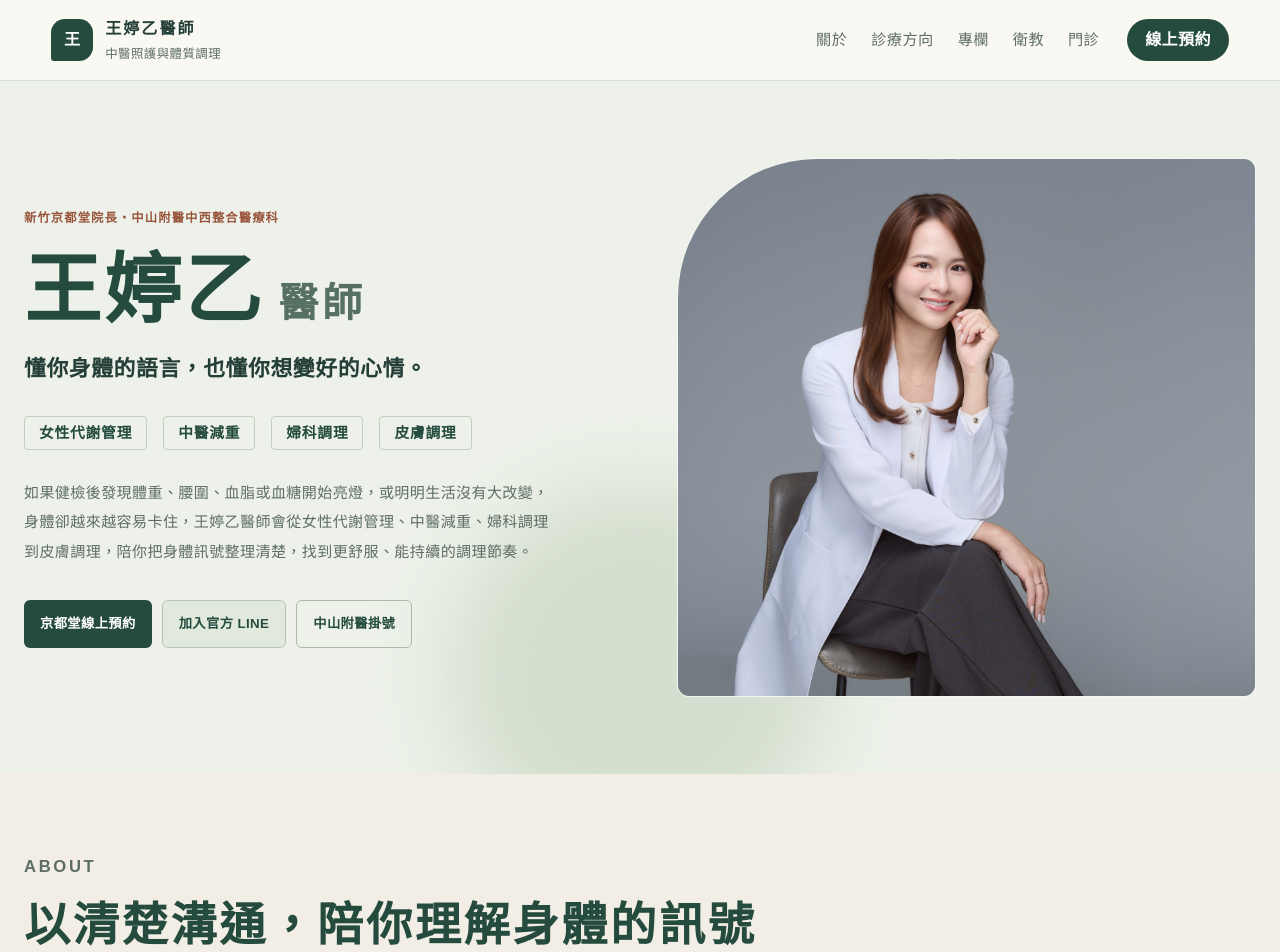
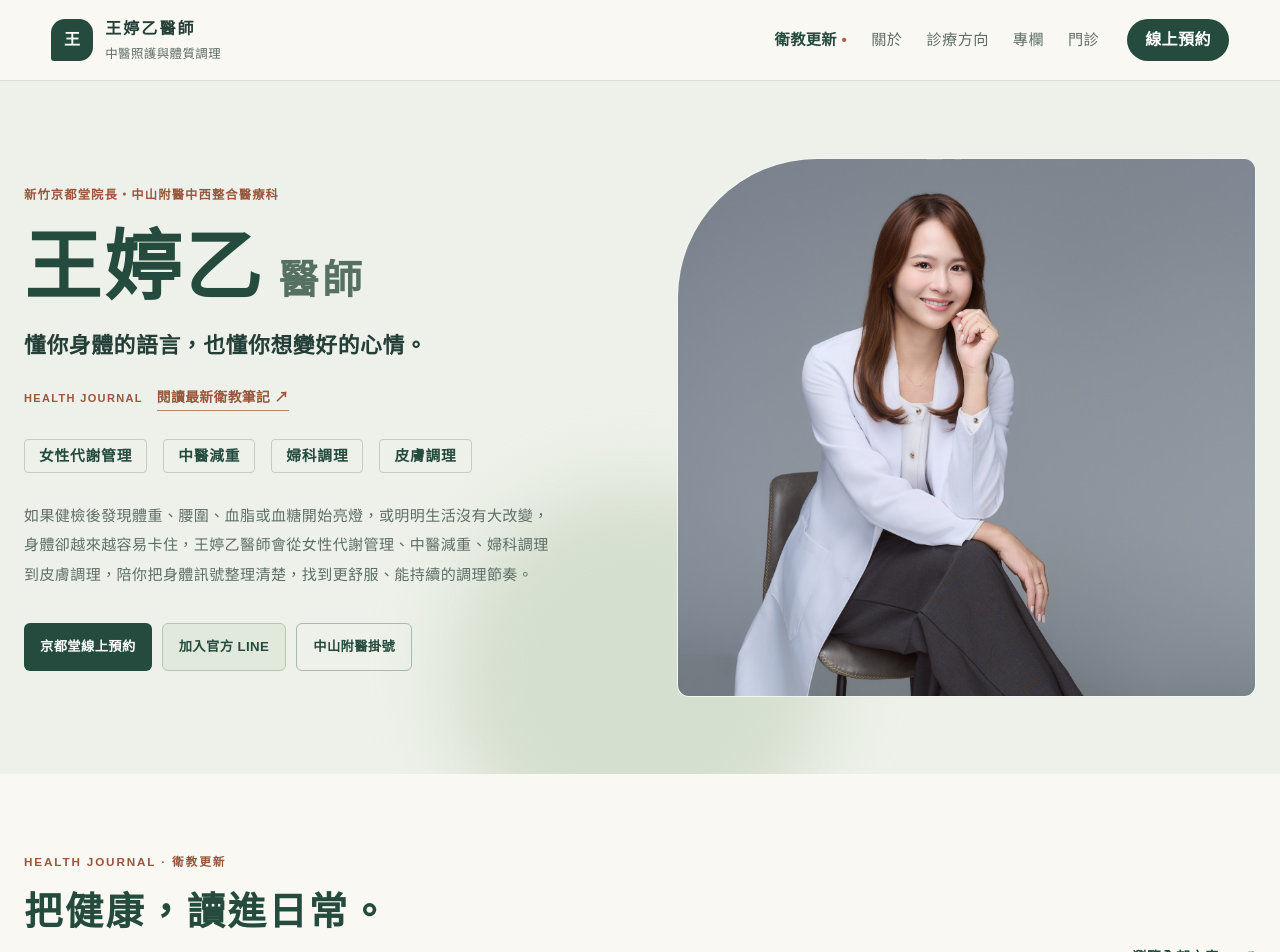
Before and after one commit to cheer3366/wang-tingyi-tcm, a Jekyll site: the page built from index.html, in a window 1280 px wide and 1400 px high. Shown: the top 952 px of the window. Built offline with Jekyll 4.4.1, drawn with Linux system fonts in a browser that asks for light colours; some of the changed text lies outside the part shown.

Commit message:
Feature latest health articles directly below homepage hero

```diff
--- a/index.html
+++ b/index.html
@@ -79,7 +79,7 @@
         ]
       }
     </script>
-    <link rel="stylesheet" href="styles.css" />
+    <link rel="stylesheet" href="styles.css?v=20261030" />
   </head>
   <body>
     <header class="site-header">
@@ -91,10 +91,10 @@
         </span>
       </a>
       <nav class="site-nav" aria-label="主要導覽">
+        <a href="#articles" class="nav-journal">衛教更新<span aria-hidden="true"> •</span></a>
         <a href="#about">關於</a>
         <a href="#care">診療方向</a>
         <a href="#column">專欄</a>
-        <a href="#articles">衛教</a>
         <a href="#schedule">門診</a>
       </nav>
       <a class="header-action" href="https://www.kyoto.com.tw/contact/reserve" target="_blank" rel="noreferrer">
@@ -108,6 +108,7 @@
           <p class="eyebrow">新竹京都堂院長・中山附醫中西整合醫療科</p>
           <h1><span>王婷乙</span><small>醫師</small></h1>
           <p class="lead">懂你身體的語言，也懂你想變好的心情。</p>
+          <a class="hero-journal-link" href="#articles">HEALTH JOURNAL <span>閱讀最新衛教筆記 ↗</span></a>
           <div class="keyword-row" aria-label="網站關鍵字">
             <span>女性代謝管理</span>
             <span>中醫減重</span>
@@ -132,6 +133,42 @@
         <figure class="hero-media">
           <img src="assets/hero-new.jpg" alt="王婷乙醫師形象照" />
         </figure>
+      </section>
+
+      <section id="articles" class="articles section-band" aria-labelledby="articles-title">
+        {% assign health_articles = site.pages | where: "layout", "article" | where: "published", true | sort: "date" | reverse %}
+        {% assign latest_articles = health_articles | slice: 0, 5 %}
+        <div class="notes-heading">
+          <div>
+            <p class="eyebrow">Health Journal · 衛教更新</p>
+            <h2 id="articles-title">把健康，讀進日常。</h2>
+            <p>王婷乙醫師的衛教筆記，陪你從生活裡的小訊號，慢慢理解身體。</p>
+          </div>
+          <a class="notes-all" href="{{ site.baseurl }}/articles/">瀏覽全部文章 <span aria-hidden="true">↗</span></a>
+        </div>
+        {% if latest_articles.size > 0 %}
+        <div class="journal-grid">
+          {% for article in latest_articles %}
+          <a class="journal-card{% if forloop.first %} journal-card--lead{% endif %}" href="{{ site.baseurl }}{{ article.url }}">
+            <div class="journal-visual">
+              {% if article.cover %}
+              <img src="{% if article.cover contains '://' %}{{ article.cover }}{% elsif article.cover contains site.baseurl %}{{ article.cover }}{% else %}{{ site.baseurl }}{{ article.cover }}{% endif %}" alt="" loading="lazy" />
+              {% else %}
+              <span class="journal-placeholder" aria-hidden="true">日常<br />養好自己</span>
+              {% endif %}
+              {% if forloop.first %}<span class="journal-badge">最新更新</span>{% endif %}
+            </div>
+            <div class="journal-copy">
+              <div class="journal-meta"><span>{{ article.category | default: "健康筆記" }}</span><time datetime="{{ article.date_modified | default: article.date | date: '%Y-%m-%d' }}">{{ article.date_modified | default: article.date | date: "%Y.%m.%d" }}</time></div>
+              <h3>{{ article.title | escape }}</h3>
+              <span class="journal-read">閱讀文章 <span aria-hidden="true">↗</span></span>
+            </div>
+          </a>
+          {% endfor %}
+        </div>
+        {% else %}
+        <p>更多衛教內容，歡迎前往<a class="notes-all" href="{{ site.baseurl }}/articles/">衛教文章專區 ↗</a>。</p>
+        {% endif %}
       </section>
 
       <section id="about" class="about section-wrap">
@@ -352,62 +389,6 @@
             </div>
           </div>
         </div>
-      </section>
-
-      <section id="articles" class="articles section-band">
-        <div class="section-heading">
-          <p class="eyebrow">Health Notes</p>
-          <h2>衛教文章與專欄題目</h2>
-          <p class="single-line-note">由王婷乙醫師撰寫，從健檢數字、體重變化、女性代謝、睡眠壓力與日常飲食切入，整理成好理解、能對照生活的衛教內容。</p>
-        </div>
-        {% assign health_articles = site.pages | where: "layout", "article" | where: "published", true | sort: "date" | reverse %}
-        {% assign latest_articles = health_articles | slice: 0, 5 %}
-        {% if latest_articles.size > 0 %}
-        <div class="article-layout">
-          <figure class="article-image">
-            <img
-              src="assets/article-main.jpg"
-              alt="王婷乙醫師形象照"
-            />
-          </figure>
-          <div class="article-carousel" data-article-carousel aria-roledescription="輪播" aria-label="最新衛教文章">
-            <div class="article-carousel-viewport">
-              <div class="article-carousel-track" data-carousel-track>
-                {% for article in latest_articles %}
-                <article class="article-carousel-slide" data-carousel-slide aria-label="第 {{ forloop.index }} 篇，共 {{ latest_articles.size }} 篇">
-                  <a class="article-card article-card--featured" href="{{ site.baseurl }}{{ article.url }}">
-                    {% if article.cover %}
-                    <img
-                      class="article-card-thumb"
-                      src="{% if article.cover contains '://' %}{{ article.cover }}{% elsif article.cover contains site.baseurl %}{{ article.cover }}{% else %}{{ site.baseurl }}{{ article.cover }}{% endif %}"
-                      alt="{{ article.title | escape }}縮圖"
-                    />
-                    {% endif %}
-                    <div class="article-card-content">
-                      <span>{{ article.author | default: "王婷乙醫師" }}｜{{ article.category }}</span>
-                      <time datetime="{{ article.date_modified | date: '%Y-%m-%d' }}">更新日期：{{ article.date_modified | date: "%Y.%m.%d" }}</time>
-                      <h3>{{ article.title }}</h3>
-                    </div>
-                  </a>
-                </article>
-                {% endfor %}
-              </div>
-            </div>
-            <div class="article-carousel-controls">
-              <div class="article-carousel-buttons">
-                <button type="button" data-carousel-prev aria-label="上一篇文章">‹</button>
-                <button type="button" data-carousel-next aria-label="下一篇文章">›</button>
-              </div>
-              <div class="article-carousel-dots" data-carousel-dots aria-label="選擇文章">
-                {% for article in latest_articles %}
-                <button type="button" data-carousel-dot="{{ forloop.index0 }}" aria-label="顯示第 {{ forloop.index }} 篇文章"{% if forloop.first %} aria-current="true"{% endif %}></button>
-                {% endfor %}
-              </div>
-              <a class="article-more" href="{{ site.baseurl }}/articles/">查看全部文章（{{ health_articles.size }}）</a>
-            </div>
-          </div>
-        </div>
-        {% endif %}
       </section>
 
       <section id="schedule" class="schedule section-wrap">
```
